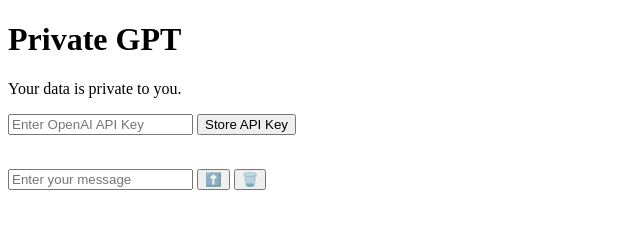
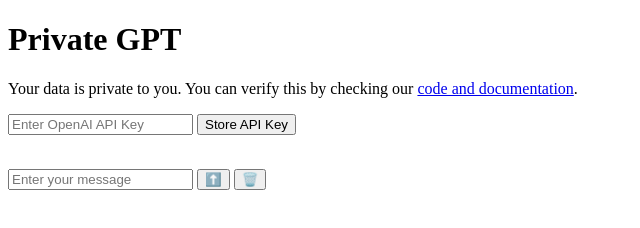
Before and after one commit to scahyono/private-gpt, a website: page index.html in a window 1280 px wide. Shown: the whole page, without its empty margins (0-640 px from the left). Drawn offline with Linux system fonts and the light colour scheme.

Commit message:
add license and instruction

```diff
--- a/index.html
+++ b/index.html
@@ -101,7 +101,7 @@
 </head>
 <body>
     <h1>Private GPT</h1>
-    <p>Your data is private to you.</p>
+    <p>Your data is private to you. You can verify this by checking our <a href="https://github.com/scahyono/private-gpt">code and documentation</a>.</p>
     <input type="text" id="api-key" placeholder="Enter OpenAI API Key" />
     <button onclick="storeApiKey()">Store API Key</button>
     <br><br>
```
Also changed, not shown: LICENSE.txt (added), README.md.
